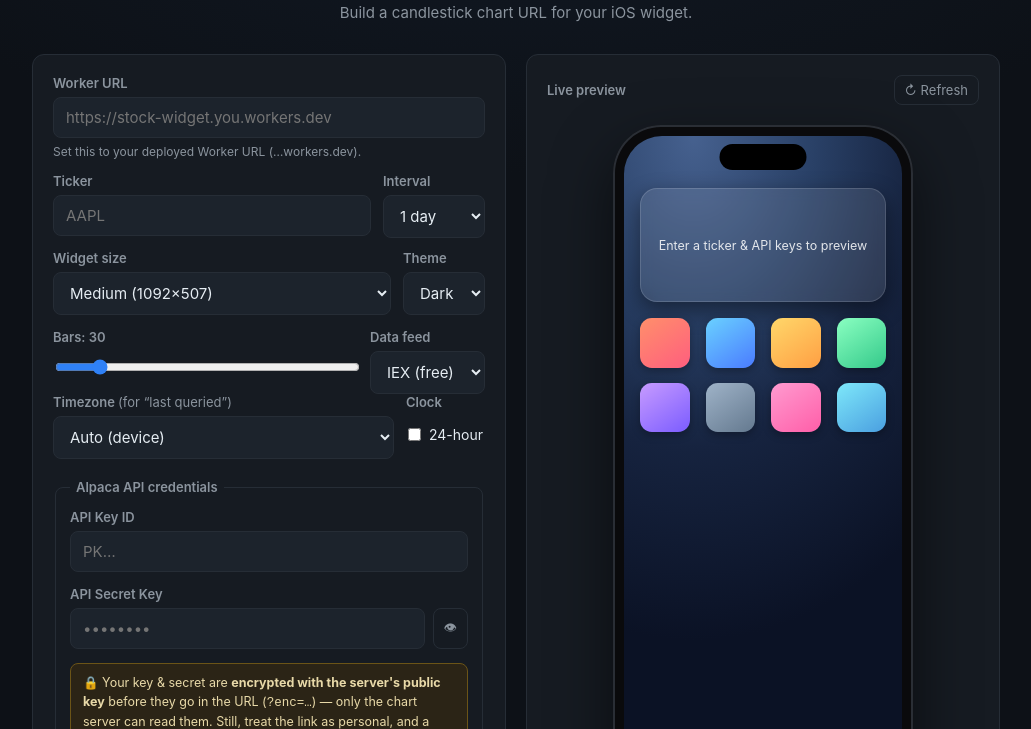
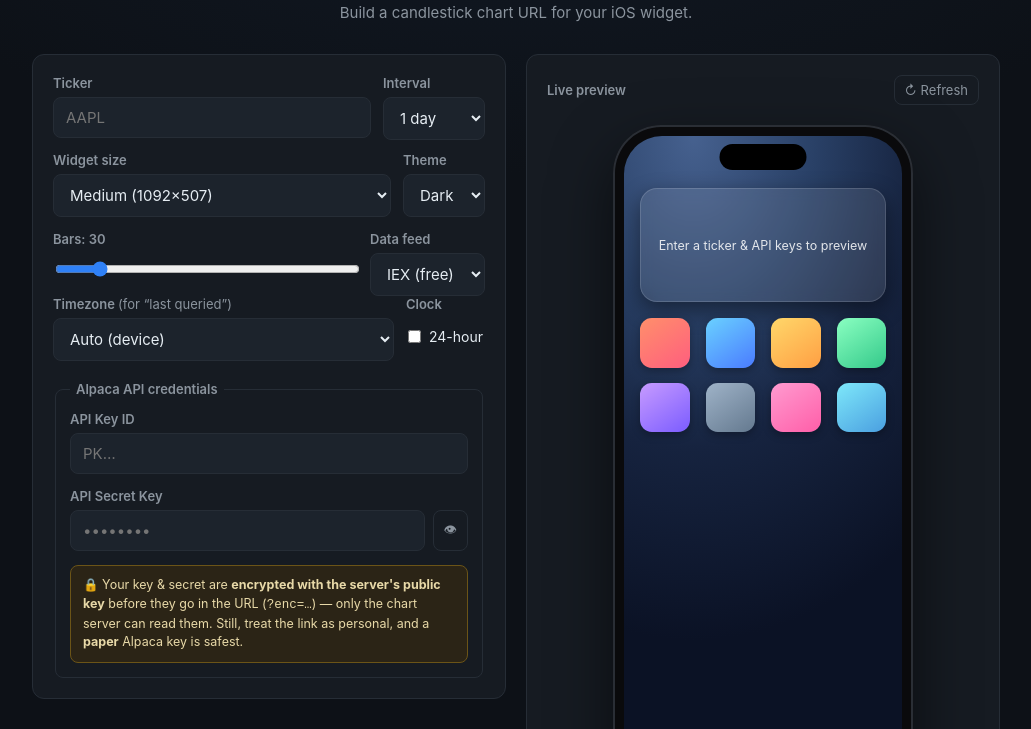
Before and after one commit to milmillin/stock-widget, a plain HTML site: page site/index.html in a window 1280 px wide. Shown: the part 69-798 px from the top of the page, without its empty margins (124-1155 px from the left). Drawn offline with Linux system fonts and the light colour scheme.

Commit message:
Preview: remove the Worker URL field; source it from config.js
The base URL comes from window.WORKER_BASE_URL (generated from .env / GitHub
vars), so the editable textbox is redundant.

```diff
--- a/site/app.js
+++ b/site/app.js
@@ -2,7 +2,6 @@
 
 const $ = (id) => document.getElementById(id);
 const els = {
-  base: $("base"), baseHint: $("baseHint"),
   ticker: $("ticker"), interval: $("interval"), size: $("size"),
   theme: $("theme"), bars: $("bars"), barsVal: $("barsVal"), feed: $("feed"),
   tz: $("tz"), hr24: $("hr24"),
@@ -57,7 +56,7 @@ async function recomputeEnc() {
 // ---- persistence ----
 function save() {
   const data = {};
-  for (const k of ["base", "ticker", "interval", "size", "theme", "bars", "feed", "tz", "key", "secret"]) {
+  for (const k of ["ticker", "interval", "size", "theme", "bars", "feed", "tz", "key", "secret"]) {
     data[k] = els[k].value;
   }
   data.hr24 = els.hr24.checked;
@@ -67,7 +66,6 @@ function save() {
 function load() {
   let saved = {};
   try { saved = JSON.parse(localStorage.getItem(STORE_KEY) || "{}"); } catch (_) {}
-  els.base.value = saved.base || window.WORKER_BASE_URL || "";
   if (saved.ticker) els.ticker.value = saved.ticker;
   for (const k of ["interval", "size", "theme", "bars", "feed", "tz", "key", "secret"]) {
     if (saved[k] != null && saved[k] !== "") els[k].value = saved[k];
@@ -83,7 +81,7 @@ function resolvedTz() {
 
 // ---- URL building ----
 function baseUrl() {
-  return (els.base.value || "").trim().replace(/\/+$/, "");
+  return (window.WORKER_BASE_URL || "").trim().replace(/\/+$/, "");
 }
 
 function buildUrl(cacheBust) {
@@ -132,18 +130,14 @@ function refreshPreview(cacheBust) {
 
 function update(opts) {
   els.barsVal.textContent = els.bars.value;
-  els.url.value = ready() ? buildUrl(false) : "Set Worker URL, ticker and API keys to generate the URL.";
-  const b = baseUrl();
-  els.baseHint.textContent = !b || b.includes("YOUR-SUBDOMAIN")
-    ? "Set this to your deployed Worker URL (…workers.dev)."
-    : "";
+  els.url.value = ready() ? buildUrl(false) : "Enter a ticker and your API keys to generate the URL.";
   save();
   clearTimeout(previewTimer);
   previewTimer = setTimeout(() => refreshPreview(opts && opts.cacheBust), 400);
 }
 
 // ---- wire up ----
-for (const k of ["base", "ticker", "interval", "size", "theme", "bars", "feed", "tz", "hr24"]) {
+for (const k of ["ticker", "interval", "size", "theme", "bars", "feed", "tz", "hr24"]) {
   els[k].addEventListener("input", () => update());
   els[k].addEventListener("change", () => update());
 }
--- a/site/index.html
+++ b/site/index.html
@@ -17,12 +17,6 @@
     <main class="layout">
       <!-- ---------- Controls ---------- -->
       <section class="panel controls" aria-label="Settings">
-        <div class="field">
-          <label for="base">Worker URL</label>
-          <input id="base" type="url" spellcheck="false" placeholder="https://stock-widget.you.workers.dev" />
-          <p class="hint" id="baseHint"></p>
-        </div>
-
         <div class="row">
           <div class="field grow">
             <label for="ticker">Ticker</label>
```
